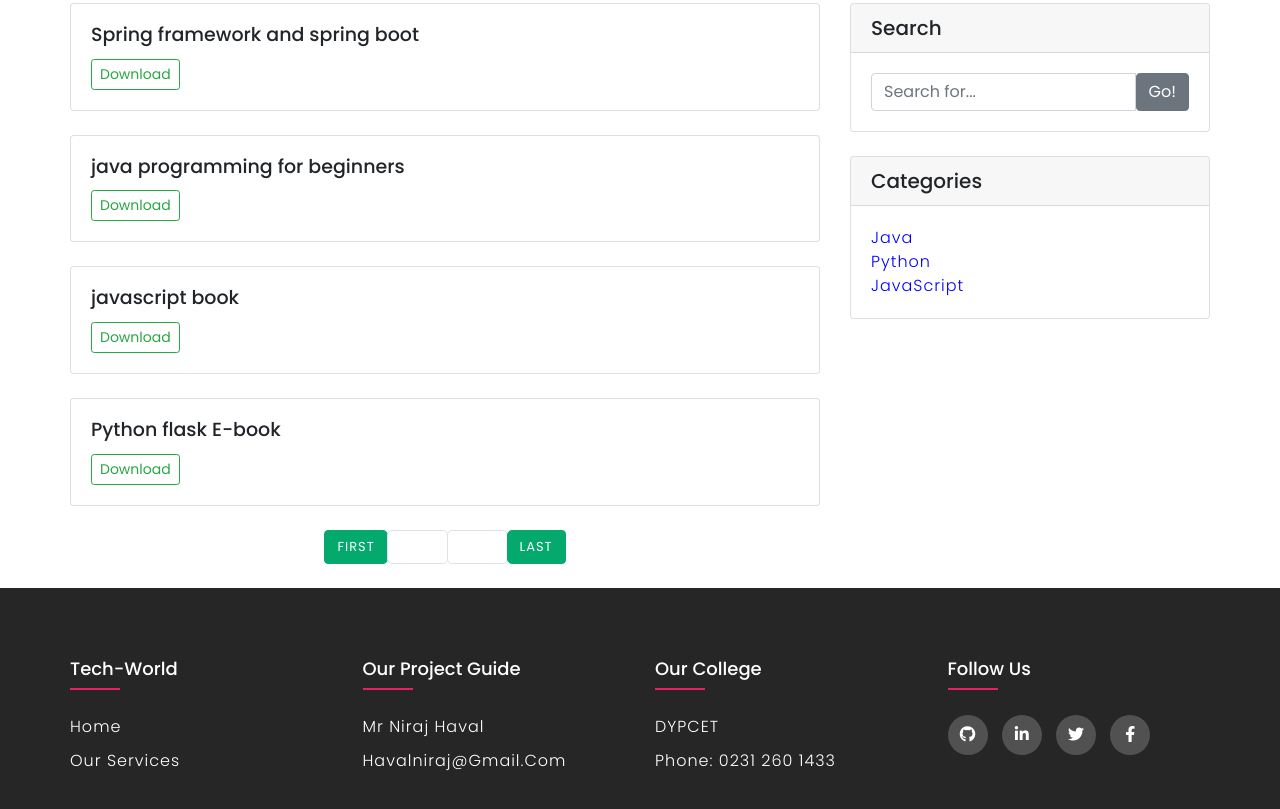
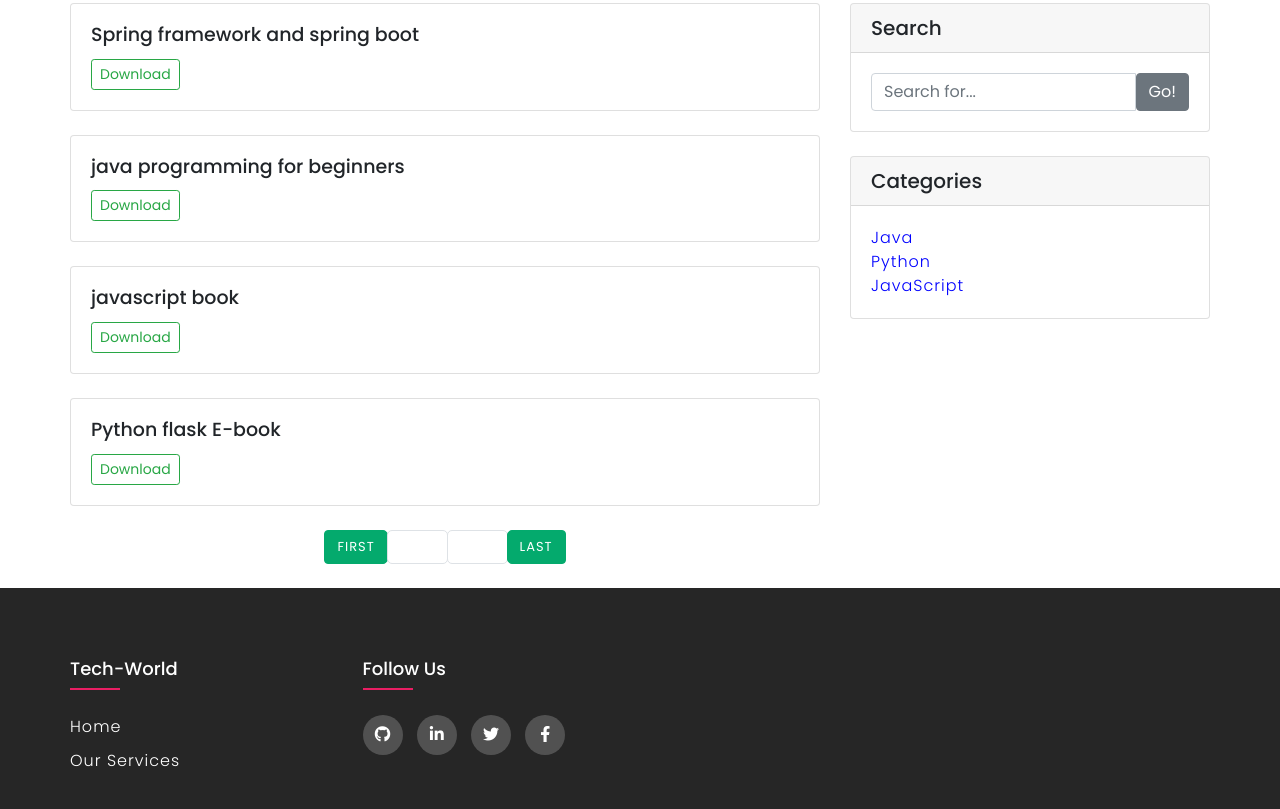
Before and after one commit to Thus2002/e-learning-website, a plain HTML site: page Ebook.html in a window 1280 px wide. Shown: the part 444-1253 px from the top of the page. Drawn offline with nearby package versions, Linux system fonts and the light colour scheme.

Commit message:
Update Ebook.html

```diff
--- a/Ebook.html
+++ b/Ebook.html
@@ -231,20 +231,6 @@
               </ul>
             </div>
             <div class="footer-col">
-              <h4>Our Project Guide</h4>
-              <ul>
-                <li><a href="#">Mr Niraj Haval</a></li>
-                <li><a href="#">havalniraj@gmail.com</a></li>
-              </ul>
-            </div>
-            <div class="footer-col">
-              <h4>Our College</h4>
-              <ul>
-                <li><a href="#">DYPCET</a></li>
-                <li><a href="#">Phone: 0231 260 1433</a></li>
-              </ul>
-            </div>
-            <div class="footer-col">
               <h4>follow us</h4>
               <div class="social-links">
                 <a href="#"><i class="fab fa-github"></i></a>
```
